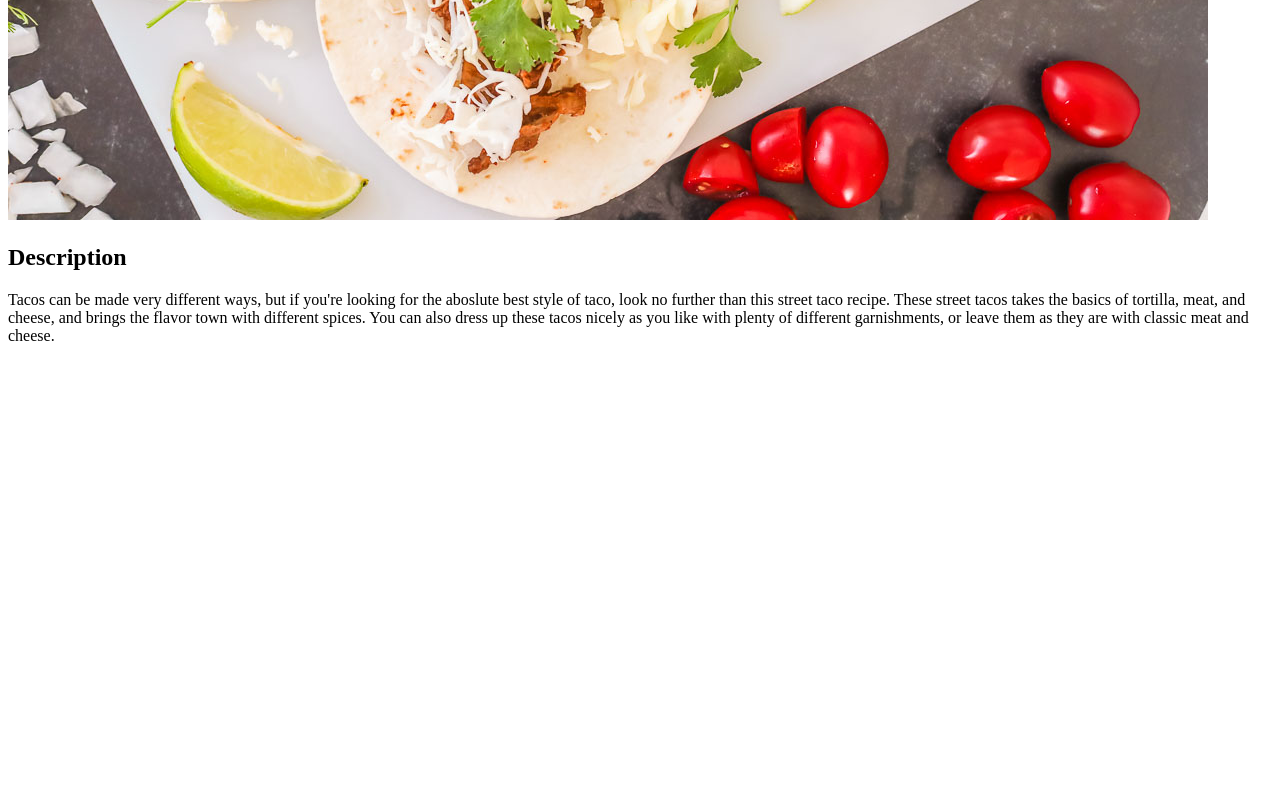
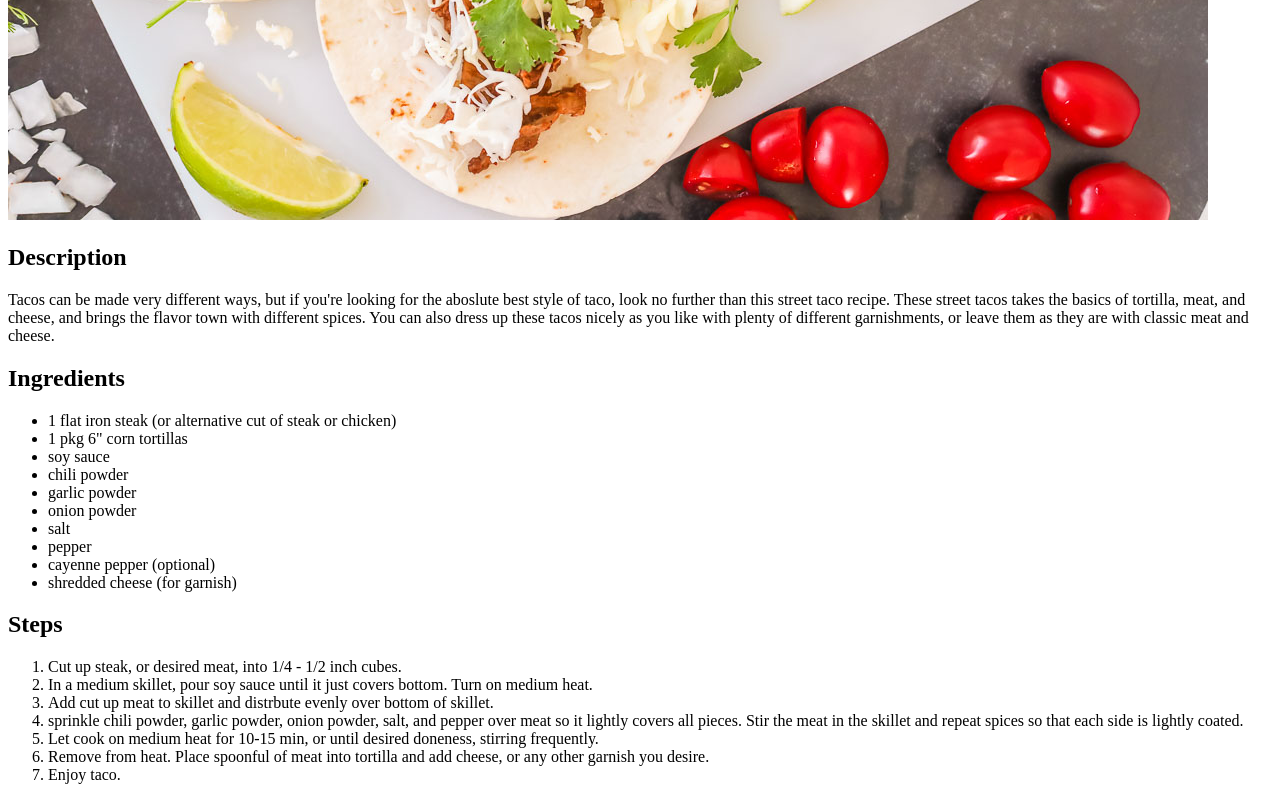
Before and after one commit to EldianRestorationist/odin-recipes, a plain HTML site: page recipes/tacos.html in a window 1280 px wide. Shown: the part 660-1460 px from the top of the page. Before the commit the page ends 1021 px from the top, so only its background shows below. Drawn offline with Linux system fonts and the light colour scheme.

Commit message:
finished steps, changed name

```diff
--- a/recipes/tacos.html
+++ b/recipes/tacos.html
@@ -3,12 +3,35 @@
 <head>
     <meta charset="UTF-8">
     <meta name="viewport" content="width=device-width, initial-scale=1.0">
-    <title>Document</title>
+    <title>Street Tacos</title>
 </head>
 <body>
-    <h1>Tacos</h1>
+    <h1>Street Tacos</h1>
         <img src="/img/tacos.jpg" alt="three freshly made steak tacos with cheese and garnish sitting on a table ready to eat">
         <h2>Description</h2>
         <p>Tacos can be made very different ways, but if you're looking for the aboslute best style of taco, look no further than this street taco recipe. These street tacos takes the basics of tortilla, meat, and cheese, and brings the flavor town with different spices. You can also dress up these tacos nicely as you like with plenty of different garnishments, or leave them as they are with classic meat and cheese.</p>
-</body>
+        <h2>Ingredients</h2>
+            <ul>
+                <li>1 flat iron steak (or alternative cut of steak or chicken)</li>
+                <li>1 pkg 6" corn tortillas</li>
+                <li>soy sauce</li>
+                <li>chili powder</li>
+                <li>garlic powder</li>
+                <li>onion powder</li>
+                <li>salt</li>
+                <li>pepper</li>
+                <li>cayenne pepper (optional)</li>
+                <li>shredded cheese (for garnish)</li>
+            </ul>
+        <h2>Steps</h2>
+            <ol>
+                <li>Cut up steak, or desired meat, into 1/4 - 1/2 inch cubes.</li>
+                <li>In a medium skillet, pour soy sauce until it just covers bottom. Turn on medium heat.</li>
+                <li>Add cut up meat to skillet and distrbute evenly over bottom of skillet.</li>
+                <li>sprinkle chili powder, garlic powder, onion powder, salt, and pepper over meat so it lightly covers all pieces. Stir the meat in the skillet and repeat spices so that each side is lightly coated.</li>
+                <li>Let cook on medium heat for 10-15 min, or until desired doneness, stirring frequently.</li>
+                <li>Remove from heat. Place spoonful of meat into tortilla and add cheese, or any other garnish you desire.</li>
+                <li>Enjoy taco.</li>
+            </ol>
+    </body>
 </html>
```
